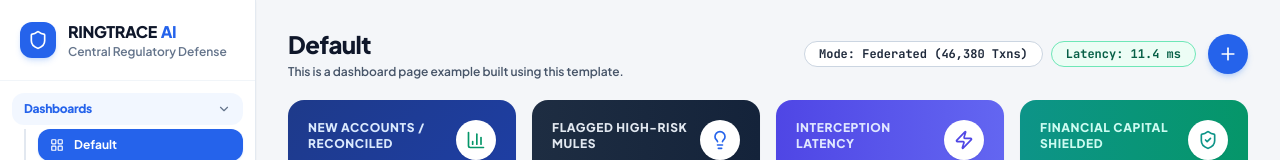
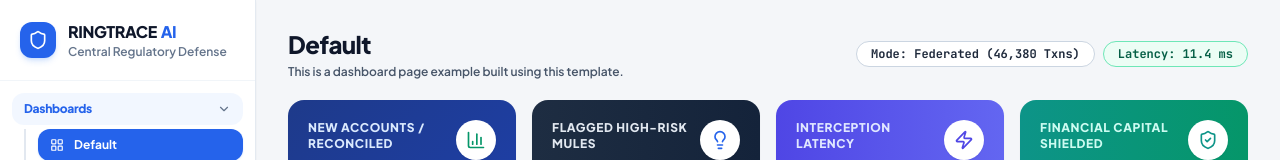
Before and after one commit to sushantkoshti2509-ux/RINGTRACE-AI, a React (Vite) app in the folder frontend/: page / in a window 1280 px wide. Shown: the top 160 px of the page. Built offline with nearby package versions, Linux system fonts and the light colour scheme; no server answers.

Commit message:
remove(ui): remove top-right blue circular plus action button

```diff
--- a/frontend/src/App.jsx
+++ b/frontend/src/App.jsx
@@ -15,7 +15,6 @@ import MuleRingCanvas from './components/MuleRingCanvas';
 import InterceptionSimulator from './components/InterceptionSimulator';
 import DigitalTwinSimulator from './components/DigitalTwinSimulator';
 import GNNIntelligenceView from './views/GNNIntelligenceView';
-import { Plus } from 'lucide-react';
 
 export default function App() {
   const [activeTab, setActiveTab] = useState('dashboard');
@@ -184,15 +183,6 @@ export default function App() {
                 Latency: 11.4 ms
               </span>
             </div>
-
-            {/* Circular Blue Plus Action Button (Matching Template) */}
-            <button
-              onClick={() => setActiveTab('interception')}
-              className="w-10 h-10 rounded-full bg-blue-600 hover:bg-blue-700 text-white flex items-center justify-center font-bold shadow-md shadow-blue-500/25 transition-transform active:scale-95"
-              title="Launch Interception Simulation"
-            >
-              <Plus className="w-5 h-5" />
-            </button>
           </div>
         </header>
 
```
Also changed, not shown: 3 other files (tests, documents, lock files or other folders).
